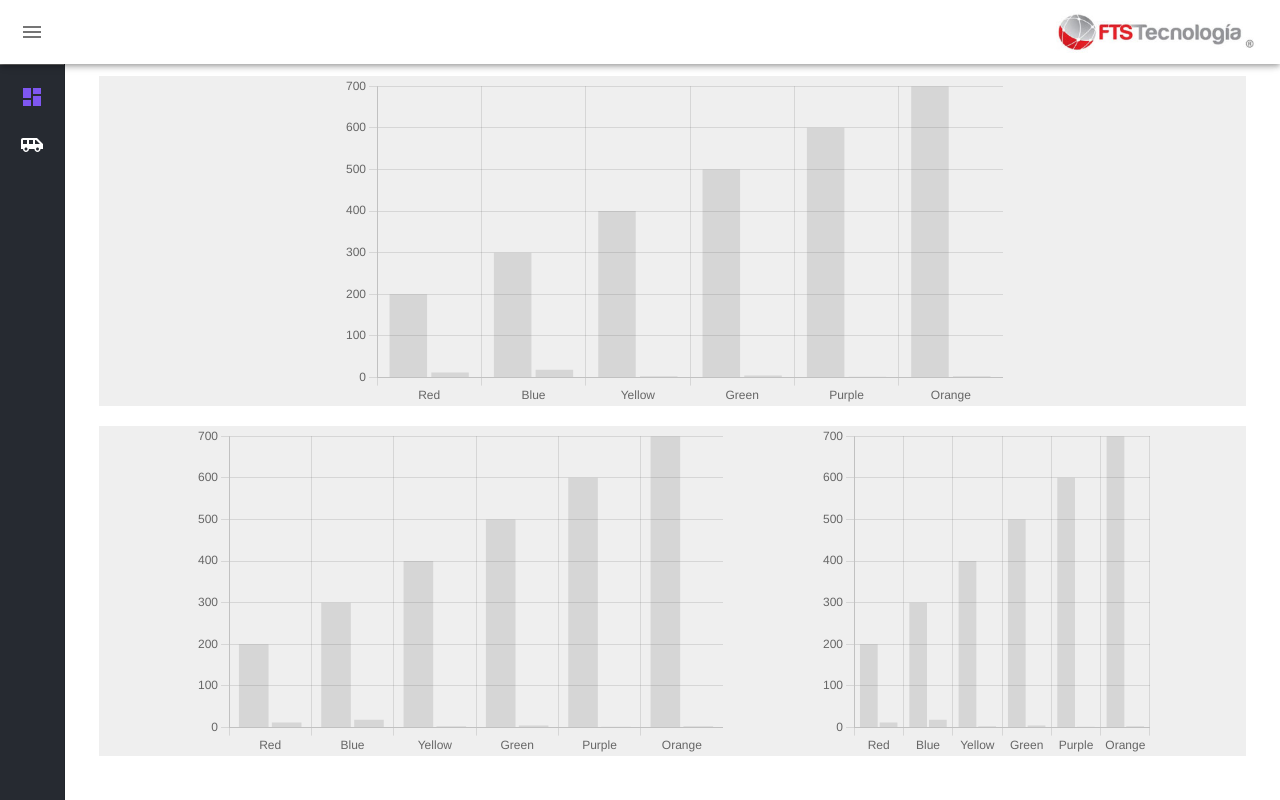
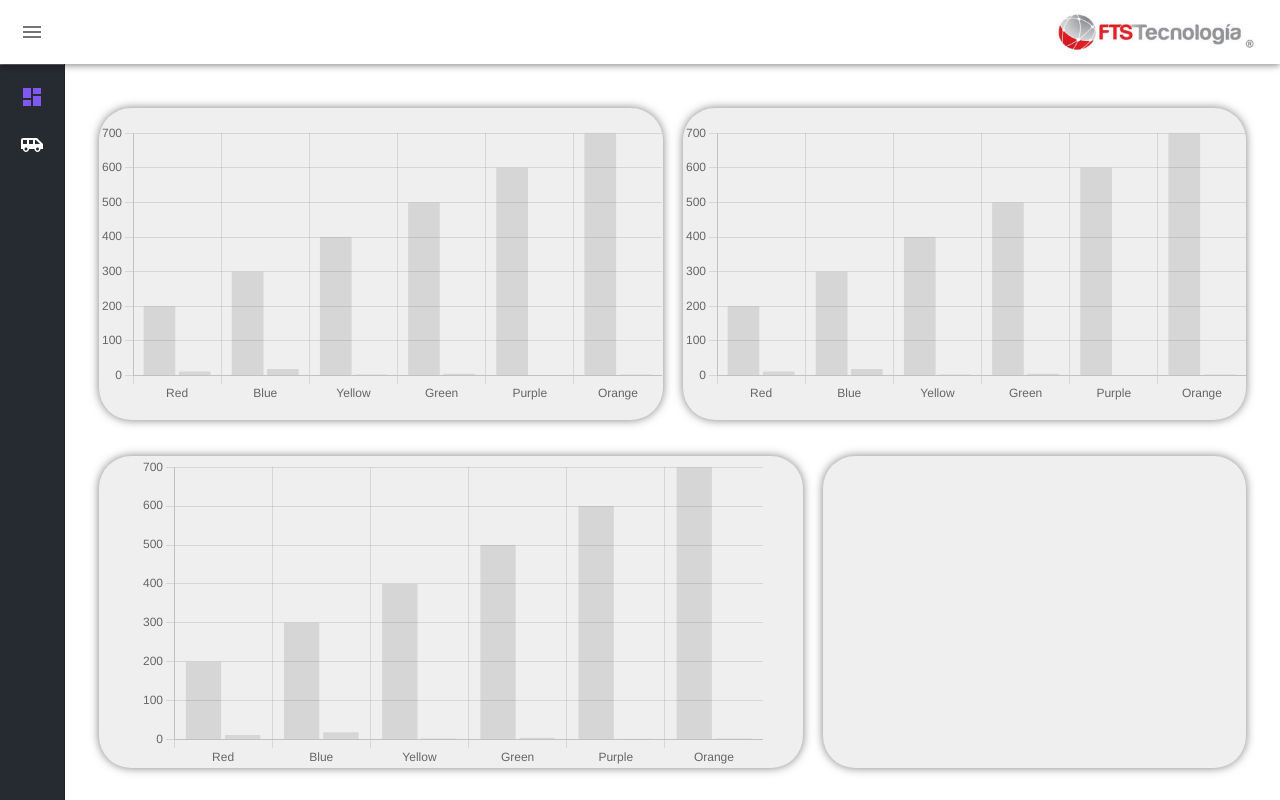
Before and after one commit to cuatrosr/easyroad-front, a React (Vite) app: page /dashboard in a window 1280 px wide. Built offline with nearby package versions, Linux system fonts and the light colour scheme.

Commit message:
feat: Change in view and style in dashboard

```diff
--- a/src/pages/Dashboard.jsx
+++ b/src/pages/Dashboard.jsx
@@ -1,4 +1,4 @@
-import { Bar } from 'react-chartjs-2';
+import { Bar, Pie } from 'react-chartjs-2';
 import { CategoryScale, LinearScale, BarElement, Chart } from 'chart.js';
 import { Box, styled } from '@mui/material';
 Chart.register(CategoryScale, LinearScale, BarElement);
@@ -24,16 +24,16 @@ function Dashboard() {
           flexDirection: 'column',
           justifyContent: 'center',
           alignItems: 'center',
-          height: '80%',
-          mt: '1.7rem',
+          height: '90%',
+          mt: '1.25rem',
           flexShrink: 0,
         }}
       >
         <Box
           sx={{
             display: 'flex',
-            backgroundColor: '#efefef',
-            height: '55%',
+            flexDirection: 'row',
+            height: '100%',
             alignItems: 'center',
             justifyContent: 'center',
             alignSelf: 'stretch',
@@ -41,9 +41,22 @@ function Dashboard() {
             gap: '1.25rem',
           }}
         >
+          <Box
+            sx={{
+              display: 'flex',
+              alignItems: 'center',
+              backgroundColor: '#efefef',
+              height: '95%',
+              justifyContent: 'center',
+              alignSelf: 'stretch',
+              flex: '1 1 0',
+              gap: '2.5 rem',
+              borderRadius: 8,
+              boxShadow: '0 0 10px rgba(0, 0, 0, 0.5)',
+              overflow: 'hidden',
+            }}
+          >
             <Bar
-            width={'100vw'}
-            height={'50vh'}
               data={{
                 labels: ['Red', 'Blue', 'Yellow', 'Green', 'Purple', 'Orange'],
                 datasets: [
@@ -77,46 +90,17 @@ function Dashboard() {
               display: 'flex',
               alignItems: 'center',
               backgroundColor: '#efefef',
-            height: '55%',
-            width: '100%',
-            justifyContent: 'space-evenly',
+              height: '95%',
+              justifyContent: 'center',
               alignSelf: 'stretch',
               flex: '1 1 0',
+              gap: '2.5 rem',
+              borderRadius: 8,
+              boxShadow: '0 0 10px rgba(0, 0, 0, 0.5)',
+              overflow: 'hidden',
             }}
           >
             <Bar
-            width={'80vw'}
-            height={'50vh'}
-            data={{
-              labels: ['Red', 'Blue', 'Yellow', 'Green', 'Purple', 'Orange'],
-              datasets: [
-                {
-                  label: '# of Votes',
-                  data: [200, 300, 400, 500, 600, 700],
-                },
-                { label: 'Quantity', data: [12, 19, 3, 5, 2, 3] },
-              ],
-            }}
-            options={{
-              maintainAspectRatio: true,
-              responsive: true,
-              plugins: {
-                legend: {
-                  display: true,
-                  position: 'top',
-                },
-                title: {
-                  display: true,
-                  text: 'Chart.js Bar Chart',
-                  align: 'center',
-                  color: 'black',
-                },
-              },
-            }}
-          />
-          <Bar
-            width={'50vw'}
-            height={'50vh'}
               data={{
                 labels: ['Red', 'Blue', 'Yellow', 'Green', 'Purple', 'Orange'],
                 datasets: [
@@ -146,6 +130,81 @@ function Dashboard() {
             />
           </Box>
         </Box>
+
+        <Box
+          sx={{
+            display: 'flex',
+            flexDirection: 'row',
+            height: '100%',
+            alignItems: 'center',
+            justifyContent: 'center',
+            alignSelf: 'stretch',
+            flex: '1 1 0',
+            gap: '1.25rem',
+
+          }}
+        >
+          <Box
+            sx={{
+              display: 'flex',
+              alignItems: 'center',
+              backgroundColor: '#efefef',
+              height: '95%',
+              justifyContent: 'center',
+              alignSelf: 'stretch',
+              flex: '1 1 0',
+              gap: '2.5rem',
+              borderRadius: 8,
+              boxShadow: '0 0 10px rgba(0, 0, 0, 0.5)',
+              overflow: 'hidden',
+            }}
+          >
+            <Bar
+              data={{
+                labels: ['Red', 'Blue', 'Yellow', 'Green', 'Purple', 'Orange'],
+                datasets: [
+                  {
+                    label: '# of Votes',
+                    data: [200, 300, 400, 500, 600, 700],
+                  },
+                  { label: 'Quantity', data: [12, 19, 3, 5, 2, 3] },
+                ],
+              }}
+              options={{
+                maintainAspectRatio: true,
+                responsive: true,
+                plugins: {
+                  legend: {
+                    display: true,
+                    position: 'top',
+                  },
+                  title: {
+                    display: true,
+                    text: 'Chart.js Bar Chart',
+                    align: 'center',
+                    color: 'black',
+                  },
+                },
+              }}
+            />
+          </Box>
+          <Box
+            sx={{
+              display: 'flex',
+              alignItems: 'center',
+              backgroundColor: '#efefef',
+              height: '95%',
+              justifyContent: 'center',
+              alignSelf: 'stretch',
+              flex: '0.6',
+              gap: '2.5 rem',
+              borderRadius: 8,
+              boxShadow: '0 0 10px rgba(0, 0, 0, 0.5)',
+              overflow: 'hidden',
+            }}
+          ></Box>
+        </Box>
+      </Box>
     </Box>
   );
 }
```
Lines whose indentation alone changed are shown as unchanged.
